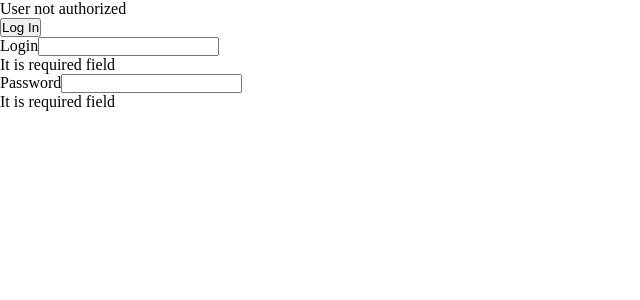
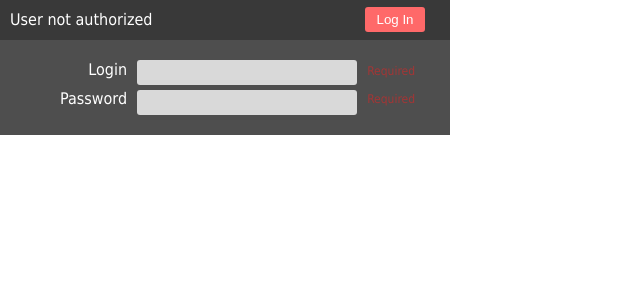
Before and after one commit to carakazov/notes-projcet-front, a React (Create React App) app: page / in a window 1280 px wide. Both pictures are taken after a click on the button "Log In". Shown: the top 300 px of the page, without its empty margins (0-640 px from the left). Built offline with nearby package versions, Linux system fonts and the light colour scheme.

Commit message:
login form done

```diff
--- a/package.json
+++ b/package.json
@@ -12,7 +12,7 @@
     "react": "^18.2.0",
     "react-dom": "^18.2.0",
     "react-i18next": "11.18.4",
-    "react-scripts": "5.0.1",
+    "react-scripts": "^5.0.1",
     "web-vitals": "^2.1.4"
   },
   "scripts": {
--- a/src/api/logicApi.js
+++ b/src/api/logicApi.js
@@ -1,12 +1,12 @@
 import {getToken} from "../token/holder/tokenHolder";
 
 export async function getPersonalData(externalId) {
-    let token = getToken()
-    let result = await fetch(`${process.env.REACT_APP_LOGIC_BACKENG_URL}/${externalId}`, {
+    let token = await getToken()
+    let result = await fetch(`${process.env.REACT_APP_LOGIC_BACKENG_URL}/client/${externalId}`, {
         method: 'GET',
         headers: {
             'Content-type': 'application/json',
-            'Authorization': `Bearer: ${token}`
+            'Authorization': `Bearer ${token}`
         }
     })
     if(result.ok) {
--- a/src/components/app/App.js
+++ b/src/components/app/App.js
@@ -5,13 +5,16 @@ import {AuthContext} from "../../conxtexts/authcontext/authContext";
 import {CURRENT_USER_DATA} from "../../constants/tokenConstants";
 
 function App() {
-  const [userData, setUserData] = useState(sessionStorage.getItem(CURRENT_USER_DATA))
+  let string = sessionStorage.getItem(CURRENT_USER_DATA)
+  const [userData, setUserData] = useState(JSON.parse(sessionStorage.getItem(CURRENT_USER_DATA)))
 
-  return (<div>
-    <AuthContext.Provider value={{userData, setUserData}}>
-      <LoginForm/>
-    </AuthContext.Provider>
-  </div>);
+  return (
+      <div>
+        <AuthContext.Provider value={{userData, setUserData}}>
+          <LoginForm/>
+        </AuthContext.Provider>
+      </div>
+  );
 }
 
 export default App;
--- a/src/components/loginform/LoginForm.js
+++ b/src/components/loginform/LoginForm.js
@@ -4,8 +4,9 @@ import {AuthContext} from "../../conxtexts/authcontext/authContext";
 import {useTranslation} from "react-i18next";
 import {isStringEmpty} from "../../validators/stringValidator";
 import {login} from "../../api/authApi"
-import {setData} from "../../token/holder/tokenHolder";
+import {deleteToken, setCurrentUser, setData} from "../../token/holder/tokenHolder";
 import {getPersonalData} from "../../api/logicApi";
+import {CURRENT_USER_DATA} from "../../constants/tokenConstants";
 
 export default function LoginForm() {
     const {t} = useTranslation()
@@ -41,53 +42,70 @@ export default function LoginForm() {
                     setData(username, password, result)
                     let externalId = result.externalId
                     getPersonalData(externalId)
-                        .then(result => setUserData(result))
-                        .catch(status => {
-                            let errorObject = {}
-                            errorObject.serverError = t("errors.auth")
-                            setErrors(errorObject)
+                        .then(result => {
+                            sessionStorage.setItem(CURRENT_USER_DATA, JSON.stringify(result))
+                            setUserData(result)
                         })
+                        .catch(status => setErrors(formErrorObject(status)))
                 })
-                .catch(status => {
-                    let errorObject = {}
-                    if(status === 401) {
-                        errorObject.serverError = t("errors.auth")
-                    }
-                    setErrors(errorObject)
-                })
+                .catch(status => setErrors(formErrorObject(status)))
         }
     }
 
+    function logOut() {
+        deleteToken()
+        sessionStorage.removeItem(CURRENT_USER_DATA)
+        setUserData(null)
+    }
+
+    function formErrorObject(status) {
+        let errorObject = {}
+        if(status === 401 || status === 400 || status === 403) {
+            errorObject.serverError = t('errors.auth')
+        } else {
+            errorObject.serverError = t('errors.server')
+        }
+        return errorObject
+    }
+
     if(userData !== null) {
-        alert(userData.name)
         return(
-            <div>Вы авторизованы</div>
+            <div className={'auth-success'}>
+                <p>{userData.surname} {userData.name}</p>
+                <button onClick={logOut}>{t("buttons.logout")}</button>
+            </div>
         )
     }
 
     let errorBlock = errors.serverError ? <div className={'server-error-block'}>{errors.serverError}</div> : null
-    let loginRequired = errors.loginFailed ? <p>{errors.loginFailed}</p> : null
-    let passwordRequired = errors.passwordFailed ? <p>{errors.passwordFailed}</p> : null
+    let loginRequired = errors.loginFailed ? <p className={'required-field-message'}>{errors.loginFailed}</p> : null
+    let passwordRequired = errors.passwordFailed ? <p className={'required-field-message'}>{errors.passwordFailed}</p> : null
 
     return(
         <div className={'login-form'}>
             <div className={'login-form-header'}>
-                <p>{t('labels.userNotAuthorized')}</p>
-                <button onClick={proceedLogin}>{t('buttons.login')}</button>
+                <div className={'header-label header-item'}>
+                    <p>{t('labels.userNotAuthorized')}</p>
+                </div>
+                <div className={'header-button header-item'}>
+                    <button onClick={proceedLogin}>{t('buttons.login')}</button>
+                </div>
             </div>
             <div className={'input-forms'}>
-                <div className={'login-block'}>
+                <div className={'labels'}>
                     <label className={'login-block-item'}>{t('labels.login')}</label>
-                    <input className={'login-block-item'} type={'text'} onChange={e => setUsername(e.currentTarget.value)}/>
+                    <label className={'password-block-item'}>{t('labels.password')}</label>
+                </div>
+                <div className={'inputs'}>
+                    <input className={'login-block-item input-field'} type={'text'} onChange={e => setUsername(e.currentTarget.value)}/>
+                    <input className={'password-block-item input-field'} type={'password'} onChange={e => setPassword(e.currentTarget.value)}/>
+                </div>
+                <div className={'errors'}>
                     {loginRequired}
-                </div>
-                <div className={'password-block'}>
-                    <label className={'password-block-item'}>{t('labels.password')}</label>
-                    <input className={'password-block-item'} type={'password'} onChange={e => setPassword(e.currentTarget.value)}/>
                     {passwordRequired}
                 </div>
-                {errorBlock}
             </div>
+            {errorBlock}
         </div>
     )
 }
--- a/src/components/loginform/loginform.css
+++ b/src/components/loginform/loginform.css
@@ -0,0 +1,128 @@
+.login-form {
+    display: flex;
+    flex-direction: column;
+    width: 450px;
+    height: 190px;
+    font-family: Tahoma, serif
+}
+
+.login-form-header {
+    display: flex;
+    height: 40px;
+    background-color: #393939;
+    color: white;
+}
+
+
+.header-button {
+    display: flex;
+    justify-content: flex-end;
+    padding-right: 25px;
+}
+
+.header-label {
+    flex: 1.1;
+    margin: 10px;
+}
+
+.header-button>button {
+    height: 25px;
+    width: 60px;
+    margin-top: 7px;
+    background-color: #ff6969;
+    border: none;
+    border-radius: 3px;
+    color: white;
+    cursor: pointer;
+}
+
+.login-form-header>button:active {
+    background-color: grey;
+}
+
+.input-forms {
+    display: flex;
+    row-gap: 10px;
+    padding-left: 60px;
+    padding-top: 20px;
+    padding-bottom: 20px;
+    background-color: #4e4e4e;
+    color: white;
+    column-gap: 10px;
+}
+
+.input-field {
+    width: 220px;
+    height: 25px;
+    border: none;
+    border-radius: 3px;
+    background-color: #d9d9d9;
+    padding: 5px;
+}
+
+.login-block {
+    display: flex;
+    column-gap: 10px;
+}
+
+.required-field-message {
+    color: #a33636;
+    font-size: 12px;
+    margin-top: 4px;
+}
+
+.labels {
+    display: flex;
+    flex-direction: column;
+    row-gap: 10px;
+    align-items: flex-end;
+}
+
+.inputs {
+    display: flex;
+    flex-direction: column;
+    row-gap: 5px;
+}
+
+.server-error-block {
+    background-color: #e49e9e;
+    color: #a33636;
+    height: 40px;
+    text-align: center;
+    vertical-align: middle;
+    line-height: 40px;
+}
+
+.errors {
+    display: flex;
+    flex-direction: column;
+    row-gap: 10px;
+}
+
+.auth-success {
+    display: flex;
+    width: 420px;
+    height: 40px;
+    background-color: #393939;
+    color: white;
+    font-family: Tahoma, serif;
+}
+
+.auth-success>button {
+    height: 25px;
+    width: 60px;
+    margin-top: 7px;
+    cursor: pointer;
+    background-color: #4e4e4e;
+    color: white;
+    border: none;
+    border-radius: 3px;
+}
+
+.auth-success>p {
+    margin: 10px;
+}
+
+.auth-success>button:active {
+    background-color: grey;
+}
--- a/src/i18n/config.js
+++ b/src/i18n/config.js
@@ -1,6 +1,5 @@
 import i18n from 'i18next';
 import { initReactI18next } from 'react-i18next';
-import LanguageDetector from 'i18next-browser-languagedetector';
 import { TRANSLATION_RU } from './ru/translation';
 import { TRANSLATION_EN } from './en/translation';
 
--- a/src/i18n/en/translation.js
+++ b/src/i18n/en/translation.js
@@ -5,12 +5,14 @@ export const TRANSLATION_EN = {
         password: "Password"
     },
     messages: {
-        itIsRequiredField: "It is required field"
+        itIsRequiredField: "Required"
     },
     buttons: {
-        login: "Log In"
+        login: "Log In",
+        logout: "Log Out"
     },
     errors: {
-        auth: "Authorization error. Check your data"
+        auth: "Authorization error. Check your data",
+        server: "Server error. Try later"
     }
 }
--- a/src/i18n/ru/translation.js
+++ b/src/i18n/ru/translation.js
@@ -5,12 +5,14 @@ export const TRANSLATION_RU = {
         password: "Пароль"
     },
     messages: {
-        itIsRequiredField: "Это обязательное поле"
+        itIsRequiredField: "Обязательно"
     },
     buttons: {
-        login: "Вход"
+        login: "Вход",
+        logout: "Выйти"
     },
     errors: {
-        auth: "Ошибка авторизации. Проверьте введённые данные"
+        auth: "Ошибка авторизации. Проверьте введённые данные",
+        server: "Ошибка на сервере. Попробуйте позже"
     }
 }
--- a/src/index.js
+++ b/src/index.js
@@ -4,8 +4,4 @@ import App from './components/app/App';
 import './i18n/config'
 
 const root = ReactDOM.createRoot(document.getElementById('root'));
-root.render(
-  <React.StrictMode>
-    <App />
-  </React.StrictMode>
-);
+root.render(<App />);
--- a/src/token/holder/tokenHolder.js
+++ b/src/token/holder/tokenHolder.js
@@ -9,10 +9,11 @@ import {
 export function setData(login, password, token) {
     let accessToken = token.access_token
     let expirationTime = token.expires_in
+    let currentTime = Math.round(new Date().getTime()/1000)
     sessionStorage.setItem(LOGIN_KEY, login)
     sessionStorage.setItem(PASSWORD_KEY, password)
     sessionStorage.setItem(TOKEN_KEY, accessToken)
-    sessionStorage.setItem(ACCESS_TOKEN_EXPIRATION_TIME_KEY, expirationTime)
+    sessionStorage.setItem(ACCESS_TOKEN_EXPIRATION_TIME_KEY, currentTime + expirationTime)
 }
 
 export function setCurrentUser(currentUser) {
```
Also changed, not shown: 1 other file (tests, documents, lock files or other folders).
